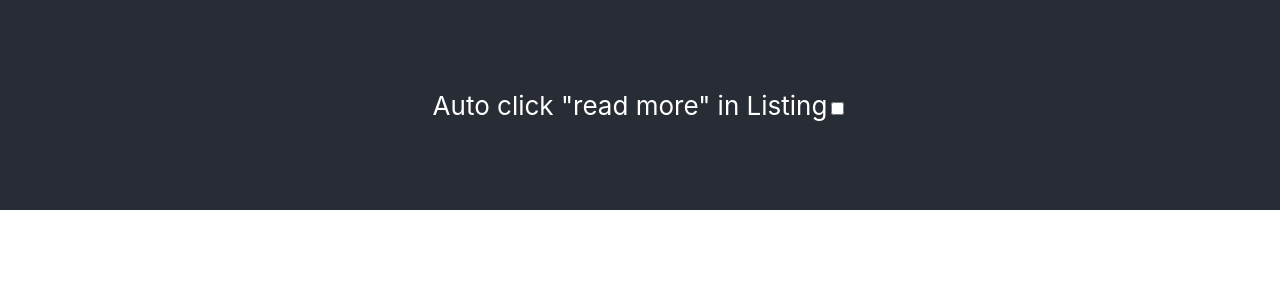
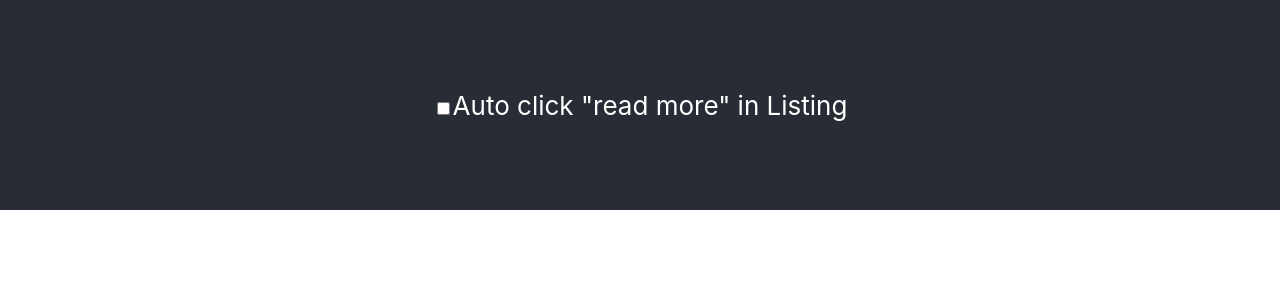
Before and after one commit to Munchlet/EnhancedCarousell, a React app: page / in a window 1280 px wide. Shown: the top 300 px of the page. Built offline with nearby package versions, Linux system fonts and the light colour scheme; the HTML template or start-up script is replaced by a standard one.

Commit message:
Replace span with label

```diff
--- a/src/App.js
+++ b/src/App.js
@@ -26,12 +26,13 @@ function App() {
 	return (
 		<div className="App">
 			<div>
-				<span>Auto click "read more" in Listing</span>
 				<input
+					id="cb-settings-autoexpandreadmore"
 					type="checkbox"
 					checked={settings["autoExpandReadMore"]}
 					onClick={(e) => onCheckedChanged("autoExpandReadMore", e.target.checked)}
 				/>
+				<label for="cb-settings-autoexpandreadmore">Auto click "read more" in Listing</label>
 			</div>
 		</div>
 	);
```
